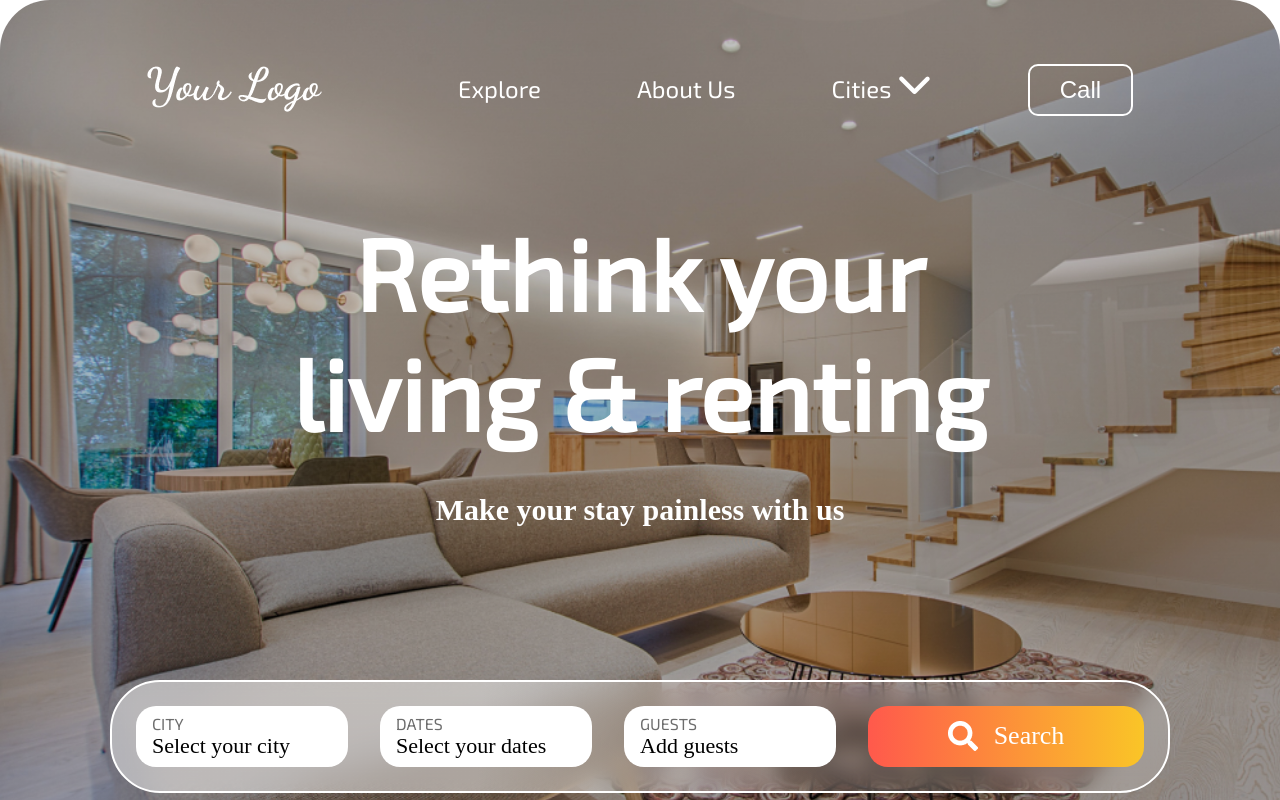
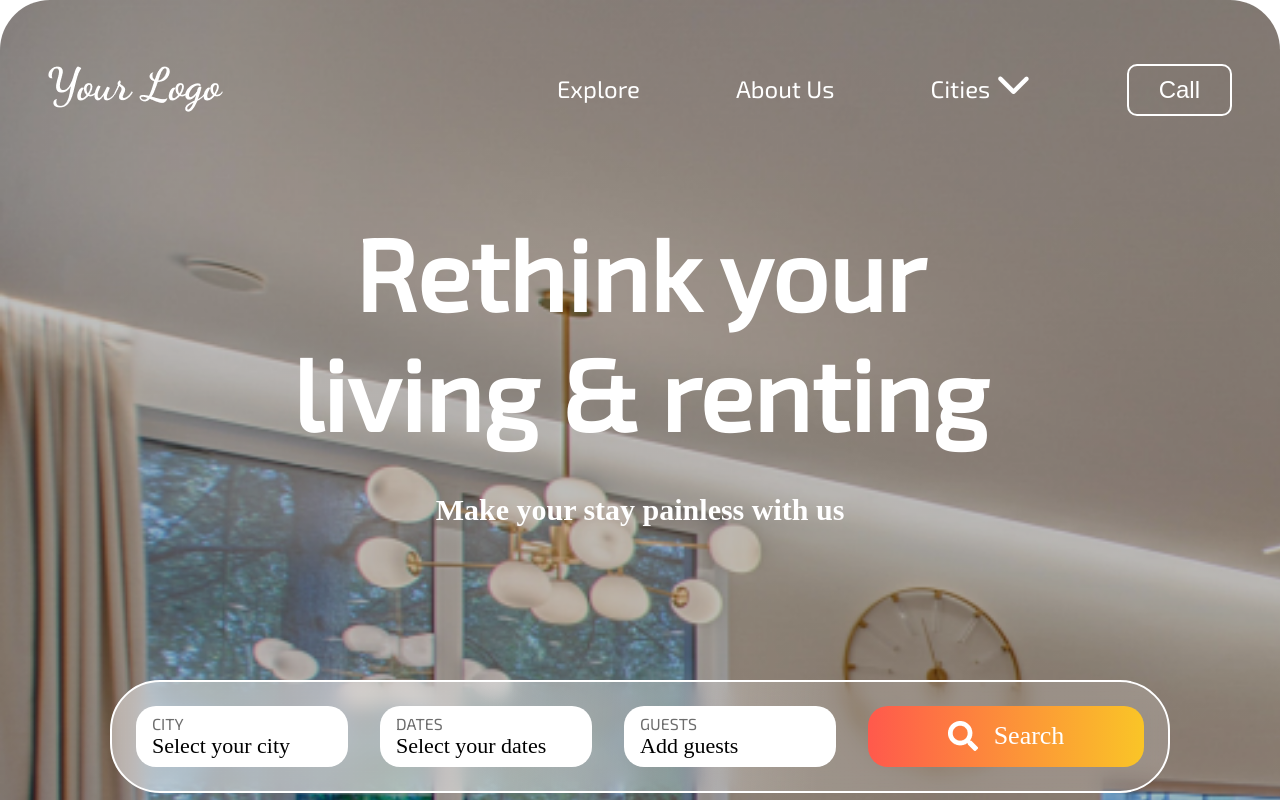
Before and after one commit to kashifnazar/code-20220825-kashifnazar, a React (Create React App) app: page / in a window 1280 px wide. Shown: the top 800 px of the page. Built offline with nearby package versions, Linux system fonts and the light colour scheme.

Commit message:
Fixed the top nav bar

```diff
--- a/src/components/main-screen/index.tsx
+++ b/src/components/main-screen/index.tsx
@@ -10,7 +10,7 @@ import './main-screen.css'
 
 export const MainScreen = () => {
   return (
-    <div className='main-screen vertical flexbox flex-align-center'>
+    <div className='main-screen vertical flexbox'>
         <Header>
             <Logo />
             <Navigation />
```
